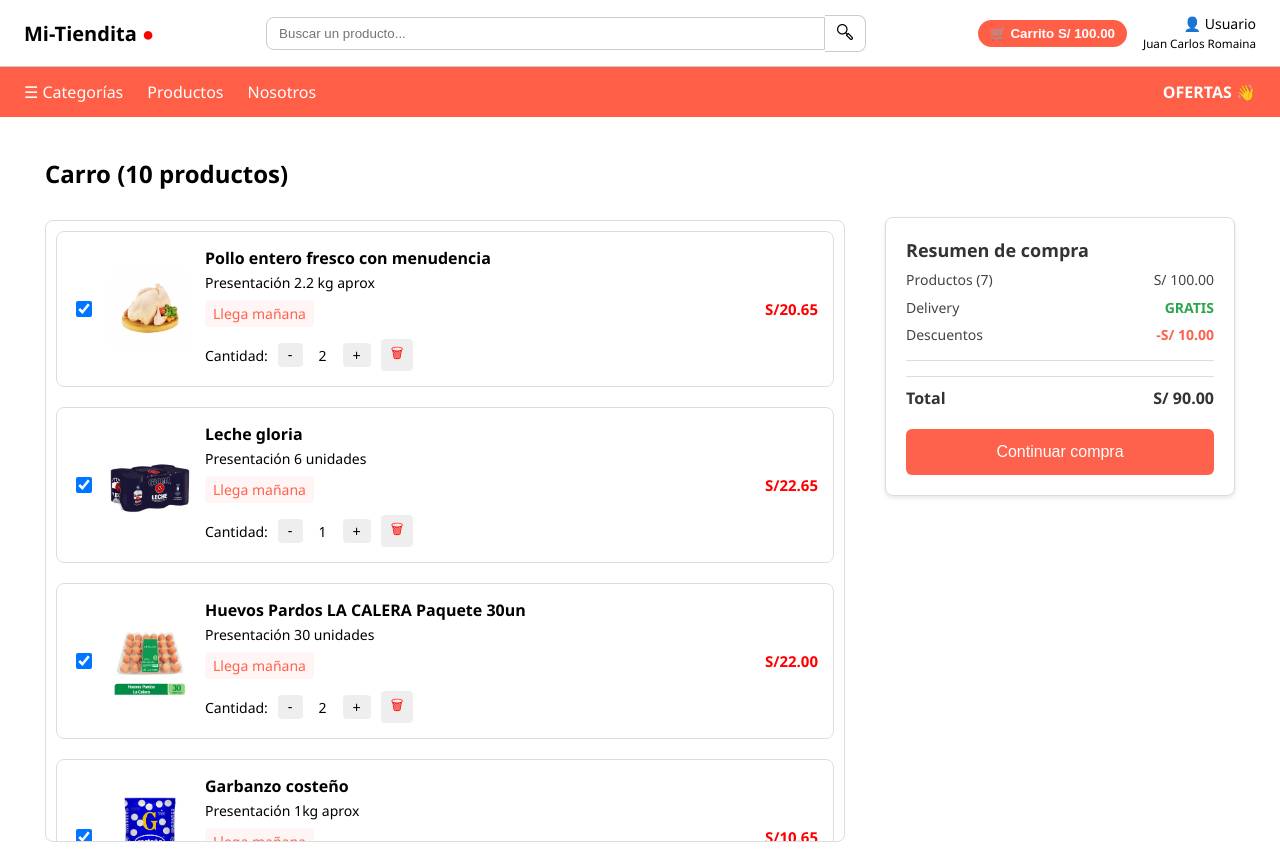
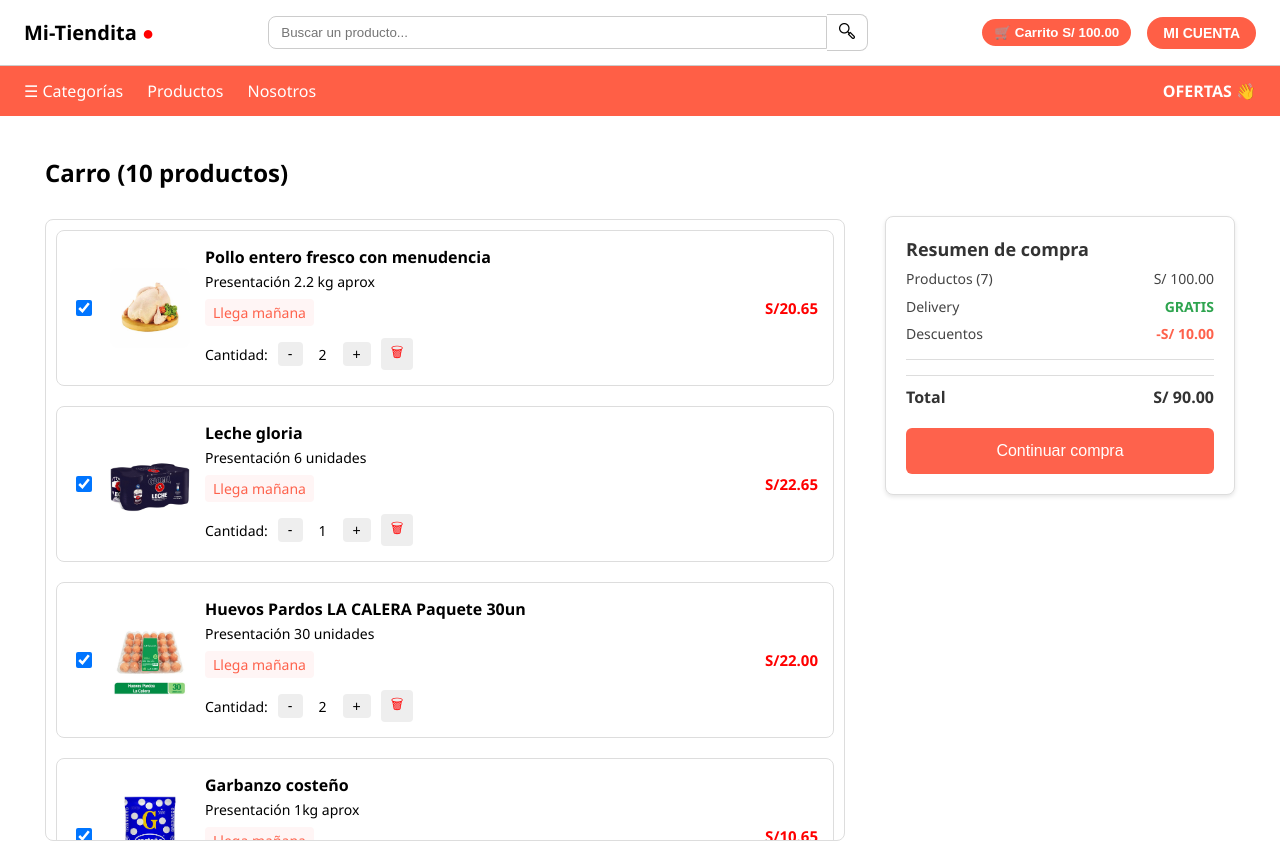
Before and after one commit to DareekShot/mi-tienda, a React (Vite) app: page /carrito in a window 1280 px wide. Built offline with nearby package versions, Linux system fonts and the light colour scheme.

Commit message:
Actualizé el main,el header y su css

```diff
--- a/src/components/Header/Header.jsx
+++ b/src/components/Header/Header.jsx
@@ -1,17 +1,21 @@
-import { useState } from "react";
-import { useNavigate } from "react-router-dom";
-
+import React, { useState } from "react";
+import { Link, useNavigate } from "react-router-dom";
+import { useAuth } from "../../contexts/AuthContext";
 
 const Header = () => {
   const [texto, setTexto] = useState("");
   const navigate = useNavigate();
+  const { user, logout } = useAuth();
 
   const buscar = () => {
     if (texto.trim()) {
       navigate(`/resultadoBusqueda?query=${encodeURIComponent(texto)}`);
+    }
+  };
 
-
-    }
+  const handleLogout = () => {
+    logout();
+    navigate("/login");
   };
 
   return (
@@ -19,6 +23,7 @@
       <div className="logo" style={{ cursor: "pointer" }} onClick={() => navigate("/")}>
         Mi-Tiendita <span className="punto-rojo">●</span>
       </div>
+
       <div className="buscador">
         <input
           type="text"
@@ -31,13 +36,24 @@
           <img src="/img/buscar-icono.png" alt="Buscar" />
         </button>
       </div>
+
       <div className="acciones-superiores">
         <button className="btn-carrito" onClick={() => navigate("/carrito")}>
           🛒 Carrito <span>S/ 100.00</span>
         </button>
-        <div className="usuario">
-          👤 Usuario<br />
-          <small>Juan Carlos Romaina </small>
+
+        <div className="navbar-links">
+          {user ? (
+            <>
+              <Link to="/dashboard">Mi Cuenta</Link>
+              <Link to="/profile/edit">Editar Perfil</Link>
+              <button onClick={handleLogout} className="logout-button">
+                Cerrar sesión
+              </button>
+            </>
+          ) : (
+            <Link to="/login">MI CUENTA</Link>
+          )}
         </div>
       </div>
     </header>
--- a/src/index.css
+++ b/src/index.css
@@ -71,6 +71,33 @@
   font-size: 14px;
   text-align: right;
 }
+
+.navbar-links {
+  display: flex;
+  align-items: center;
+  justify-content: flex-end;
+
+}
+@import url('https://fonts.googleapis.com/css2?family=Poppins:wght@400;600&display=swap');
+
+.navbar-links a {
+  font-family: 'Poppins', sans-serif;
+  background-color: #ff5f46;
+  color: white;
+  padding: 8px 16px;
+  border-radius: 20px;
+  text-decoration: none;
+  font-weight: 600;
+  font-size: 14px;
+  transition: background-color 0.3s ease;
+  display: inline-block;
+}
+
+.navbar-links a:hover {
+  background-color: #e14b37;
+}
+
+
 
 .barra-navegacion {
   background-color: #ff5f46;
```
Also changed, not shown: src/main.jsx (+7 -4 lines).
